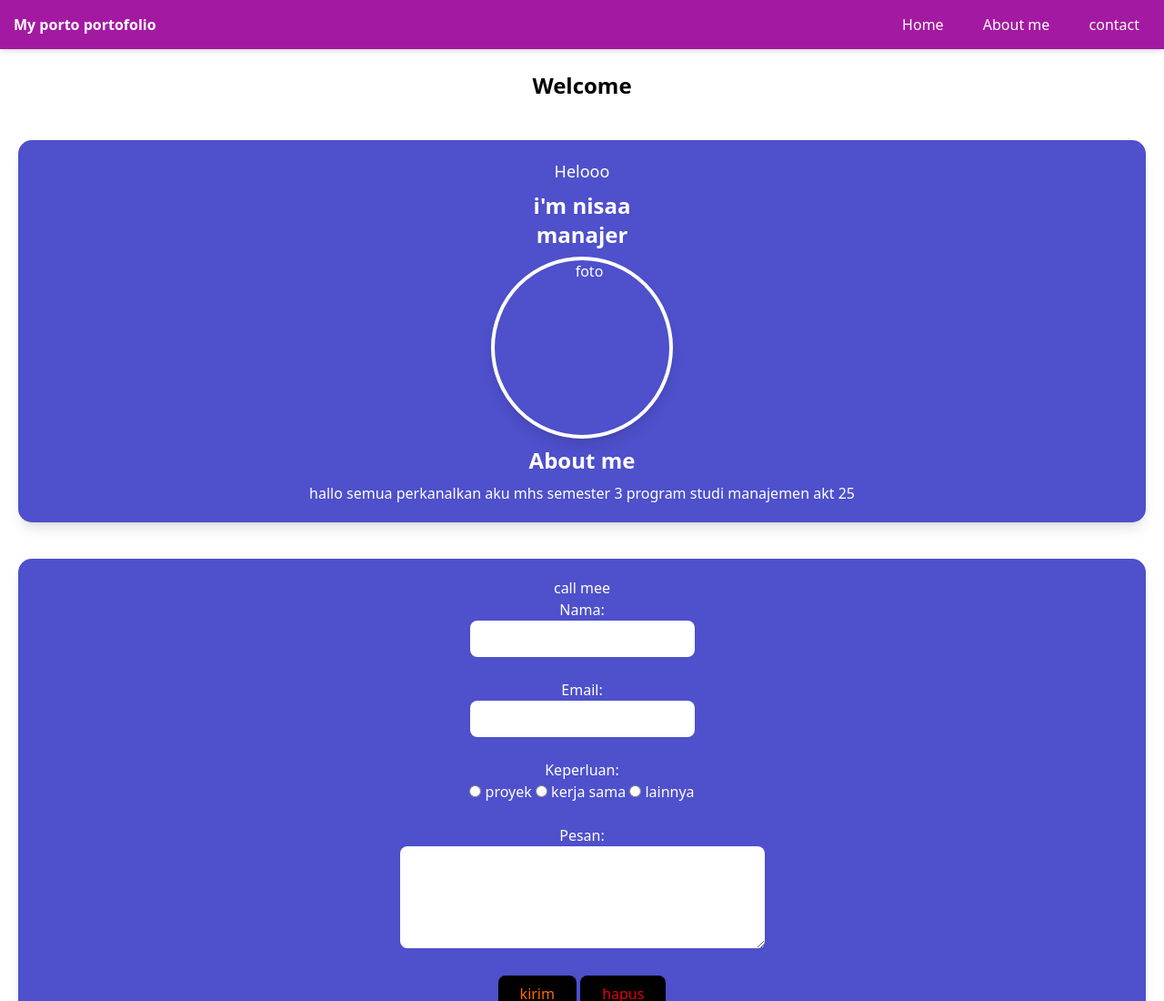
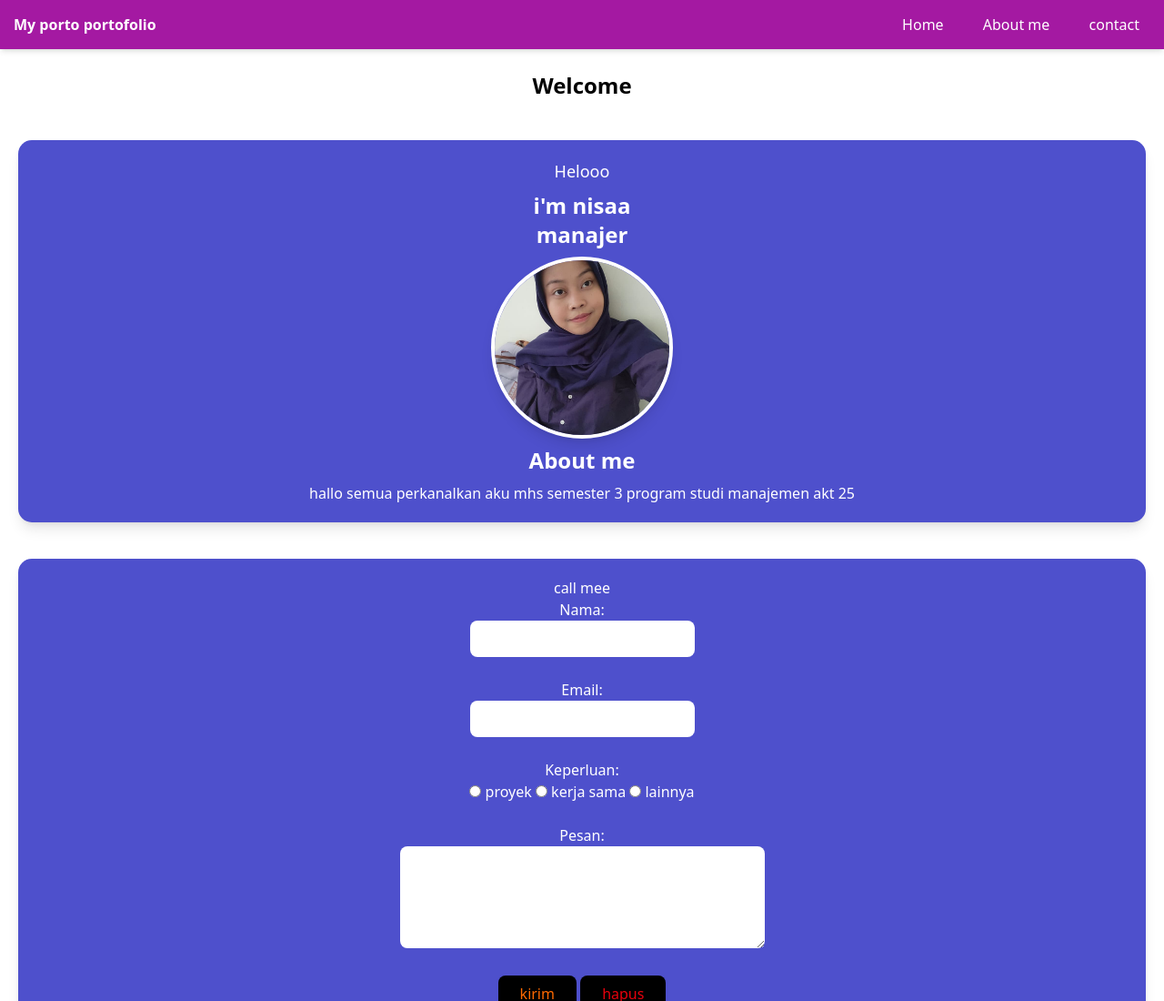
Before and after one commit to ansrhma04-arch/latihan-day-3, a plain HTML site: page index.html in a window 1280 px wide. Shown: the top 1100 px of the page at 91% size. Drawn offline with nearby package versions, Linux system fonts and the light colour scheme.

Commit message:
Update index.html

```diff
--- a/index.html
+++ b/index.html
@@ -29,7 +29,7 @@
             <br>manajer
         </h2>
 
-        <img src="img/aa.jpeg" alt="foto" style="width: 200px; height: 200px; border-radius: 50%; object-fit: cover;" class="mx-auto border-white border-4 shadow-lg">
+        <img src="aa.jpeg" alt="foto" style="width: 200px; height: 200px; border-radius: 50%; object-fit: cover;" class="mx-auto border-white border-4 shadow-lg">
 
         <h2 id="about" class="text-2xl font-bold my-2">About me</h2>
         <p>hallo semua perkanalkan aku mhs semester 3 program studi manajemen akt 25 </p>
```
